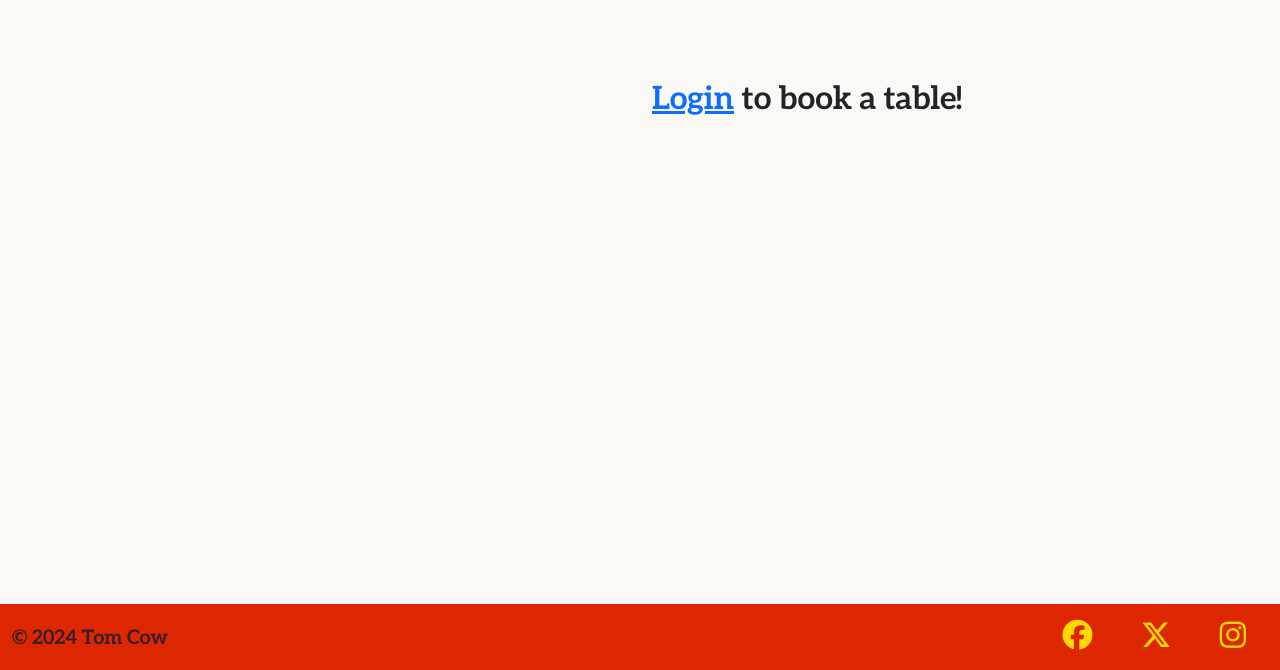
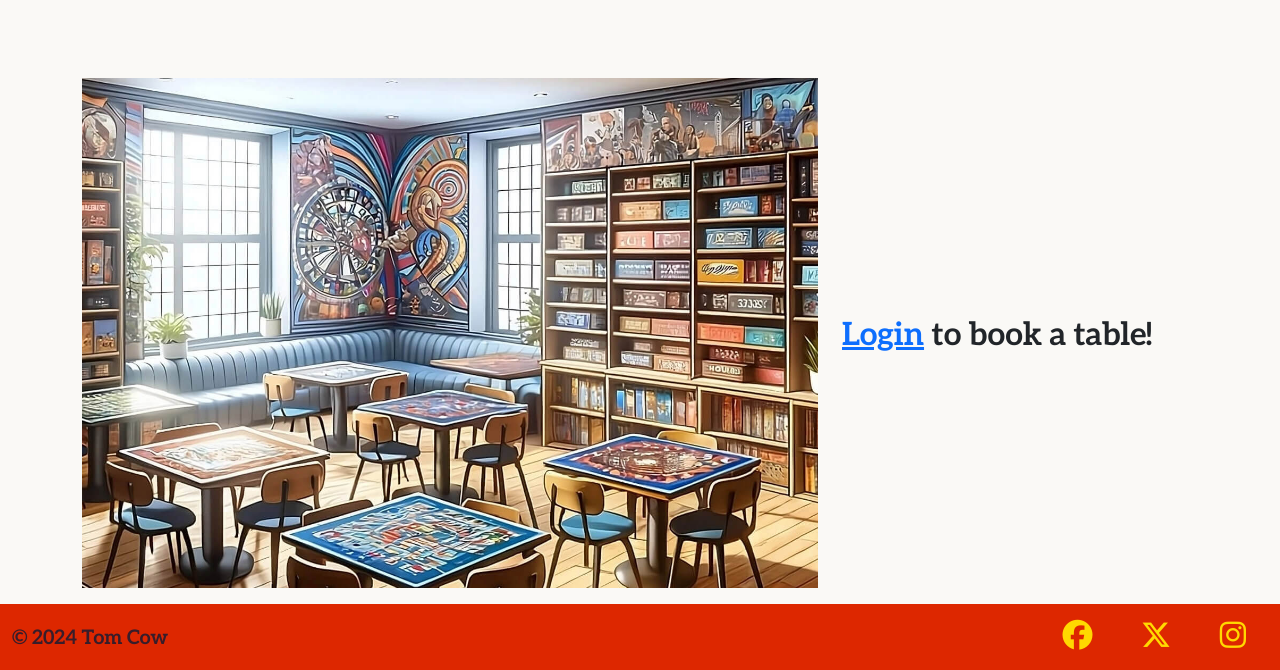
Before and after one commit to tomcow88/Devon-Decks-n-Dice, a Django app: page /bookings/ in a window 1280 px wide. Shown: the part 130-800 px from the top of the page. Run offline with Django 4.2, Linux system fonts and the light colour scheme; some libraries are stand-ins or nearby versions; some web fonts are replaced.

Commit message:
Add styling to booking form

```diff
--- a/bookings/templates/bookings/booking_form.html
+++ b/bookings/templates/bookings/booking_form.html
@@ -4,10 +4,11 @@
 
 {% block content %}
 <div class="container mt-5">
-    <div class="row">
-        <div class="col-md-6"></div>
-        <div class="col-md-6 booking-form">
-            {% if user.is_authenticated %}
+    <div class="row booking-row">
+        <div class="col-md-8 booking-image-container"><img src="{% static 'images/cafe-interior.jpg' %}"
+                alt="Cafe Interior" class="booking-image img-fluid"></div>
+        {% if user.is_authenticated %}
+        <div class="col-md-4  booking-form">
             <h2>Book a Table</h2>
             <p>Hi {{ user.username|capfirst }}, would you like to make a booking?</p>
             <form method="post">
@@ -15,10 +16,12 @@
                 {{ booking_form|crispy }}
                 <button type="submit" class="btn btn-primary">Submit</button>
             </form>
-            {% else %}
+        </div>
+        {% else %}
+        <div class="col-md-4 d-flex align-items-center">
             <h2><a href="{% url 'account_login' %}">Login</a> to book a table!</h2>
-            {% endif %}
         </div>
+        {% endif %}
     </div>
 </div>
 {% endblock %}
--- a/static/css/style.css
+++ b/static/css/style.css
@@ -170,6 +170,7 @@ form.signup .form-group {
     height: 40%;
 }
 
+
 /*-------------Event List-------------------*/
 
 .light-bg {
--- a/templates/base.html
+++ b/templates/base.html
@@ -101,7 +101,6 @@
         </div>
     </div>
     <main class="flex-shrink-0">
-
         {% block h1 %}
         {% endblock %}
 
```
